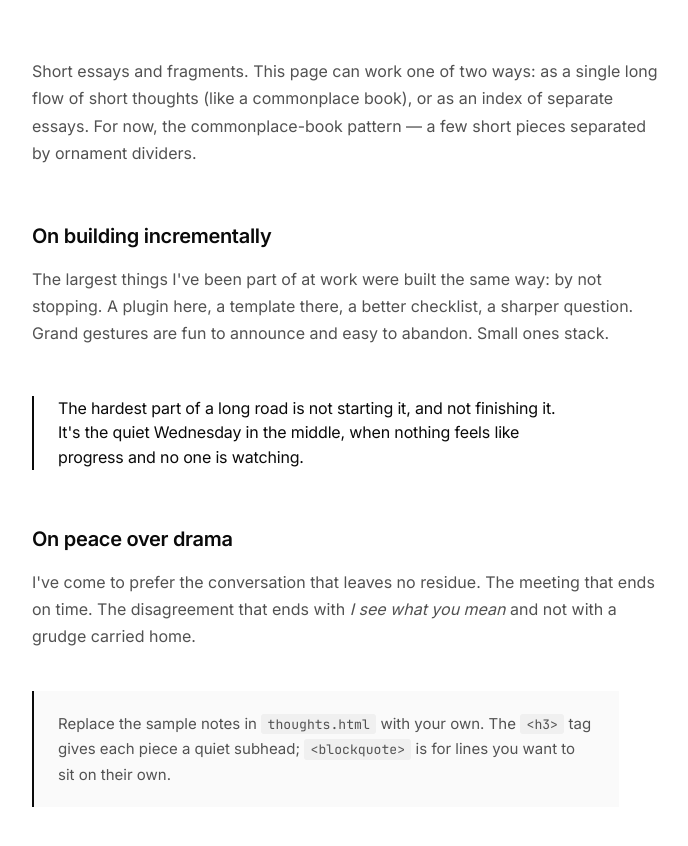
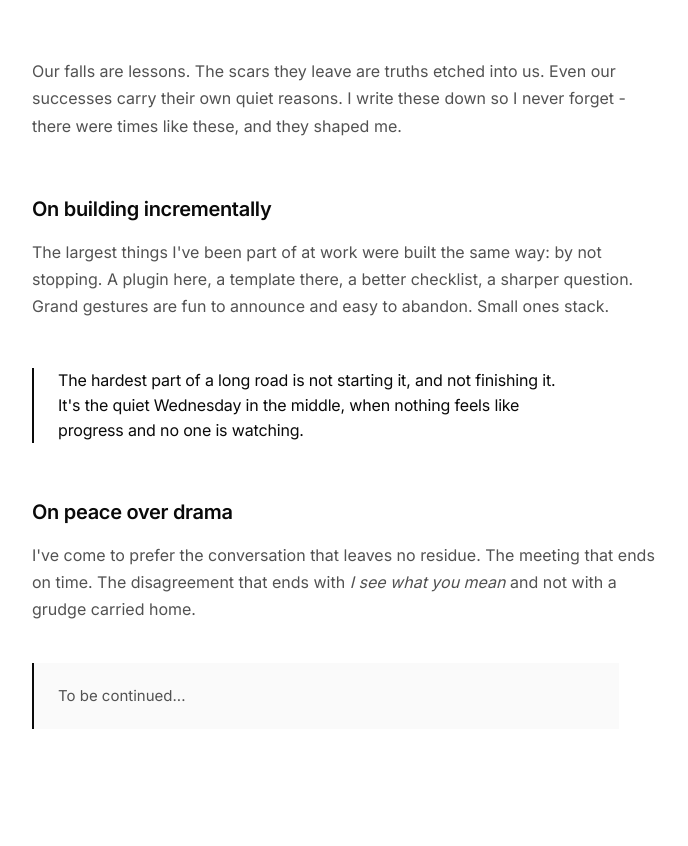
Before and after one commit to ddraw2507/my-site, a plain HTML site: page thoughts.html in a window 1280 px wide. Shown: the part 306-1152 px from the top of the page, without its empty margins (280-968 px from the left). Drawn offline with Linux system fonts and the light colour scheme.

Commit message:
Add files via upload

```diff
--- a/thoughts.html
+++ b/thoughts.html
@@ -3,7 +3,7 @@
 <head>
   <meta charset="UTF-8" />
   <meta name="viewport" content="width=device-width, initial-scale=1" />
-  <title>Notes to Myself — Nguyễn Doãn Hòa</title>
+  <title>Notes to Myself - Nguyễn Doãn Hòa</title>
   <link rel="preconnect" href="https://fonts.googleapis.com" />
   <link rel="preconnect" href="https://fonts.gstatic.com" crossorigin />
   <link href="https://fonts.googleapis.com/css2?family=Inter:wght@300;400;500;600;700&family=JetBrains+Mono:wght@400;500&display=swap" rel="stylesheet" />
@@ -20,7 +20,7 @@
 
   <div class="prose reveal reveal-3">
     <p>
-      Short essays and fragments. This page can work one of two ways: as a single long flow of short thoughts (like a commonplace book), or as an index of separate essays. For now, the commonplace-book pattern — a few short pieces separated by ornament dividers.
+      Our falls are lessons. The scars they leave are truths etched into us. Even our successes carry their own quiet reasons. I write these down so I never forget - there were times like these, and they shaped me.
     </p>
 
     <h3>On building incrementally</h3>
@@ -38,7 +38,7 @@
     </p>
 
     <p class="placeholder" style="margin-top:2.5rem;">
-      Replace the sample notes in <code>thoughts.html</code> with your own. The <code>&lt;h3&gt;</code> tag gives each piece a quiet subhead; <code>&lt;blockquote&gt;</code> is for lines you want to sit on their own.
+      To be continued...
     </p>
   </div>
 </main>
```
Also changed, not shown: hobbies.html (+3 -3 lines).
